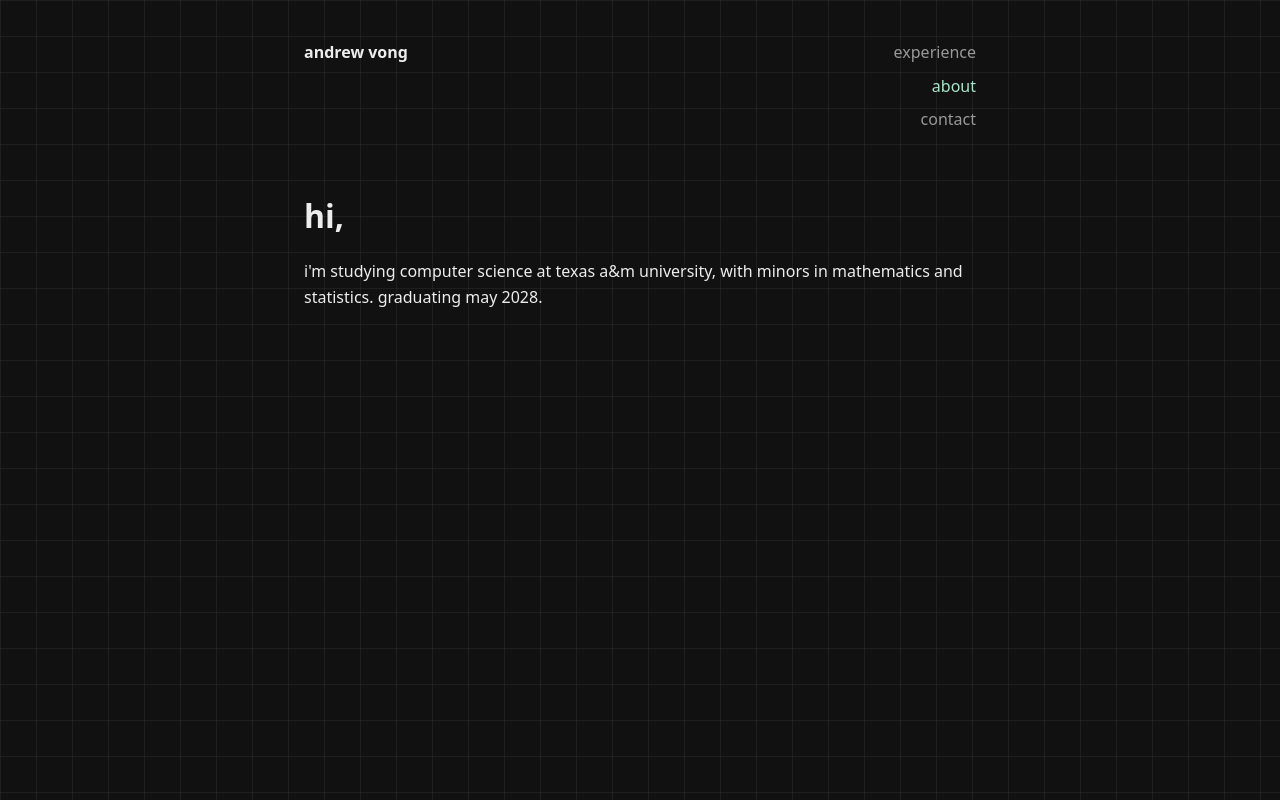
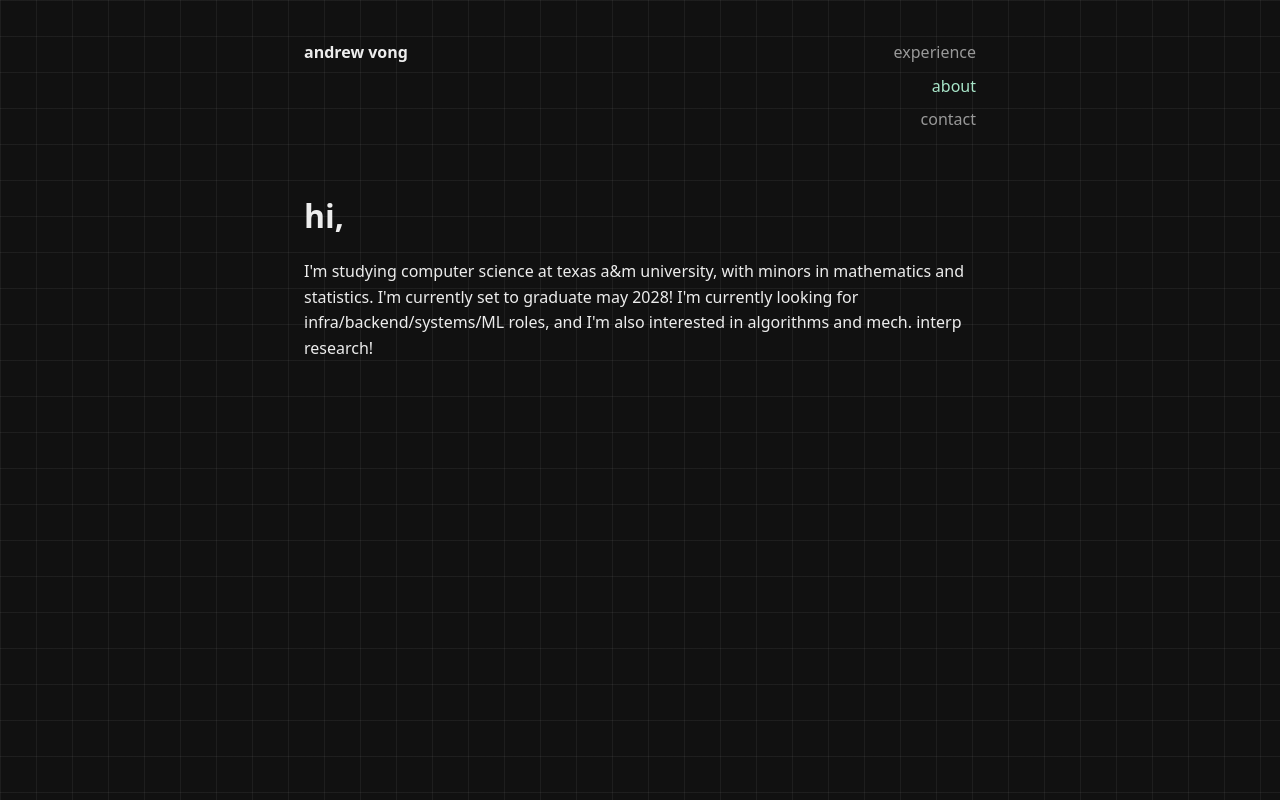
Before and after one commit to andrewv426/portfolio, a React (Vite) app: page /about in a window 1280 px wide. Built offline with nearby package versions, Linux system fonts and the light colour scheme; a web font is replaced by a local one.

Commit message:
update about me

```diff
--- a/src/pages/About.jsx
+++ b/src/pages/About.jsx
@@ -3,8 +3,10 @@ function About() {
     <section className="page">
       <h1>hi,</h1>
       <p>
-        i'm studying computer science at texas a&amp;m university, with minors in
-        mathematics and statistics. graduating may 2028.
+        I'm studying computer science at texas a&amp;m university, with minors in
+        mathematics and statistics. I'm currently set to graduate may 2028!
+
+        I'm currently looking for infra/backend/systems/ML roles, and I'm also interested in algorithms and mech. interp research!
       </p>
     </section>
   );
```
